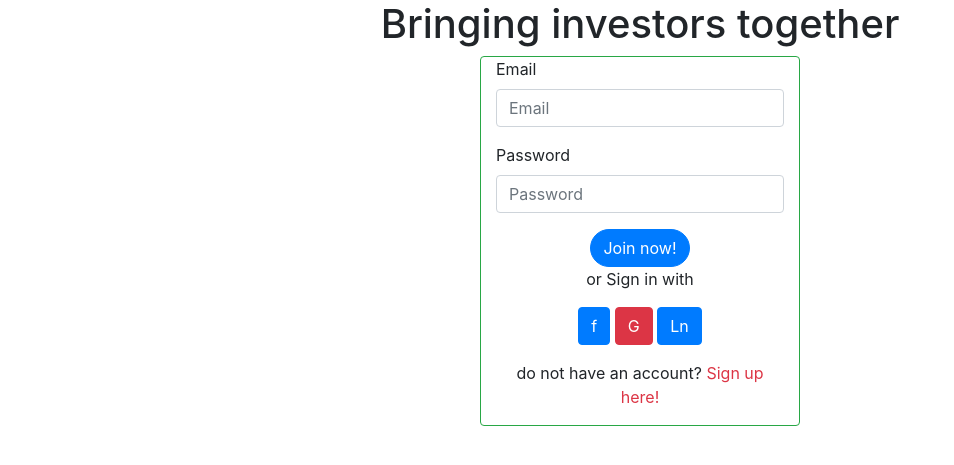
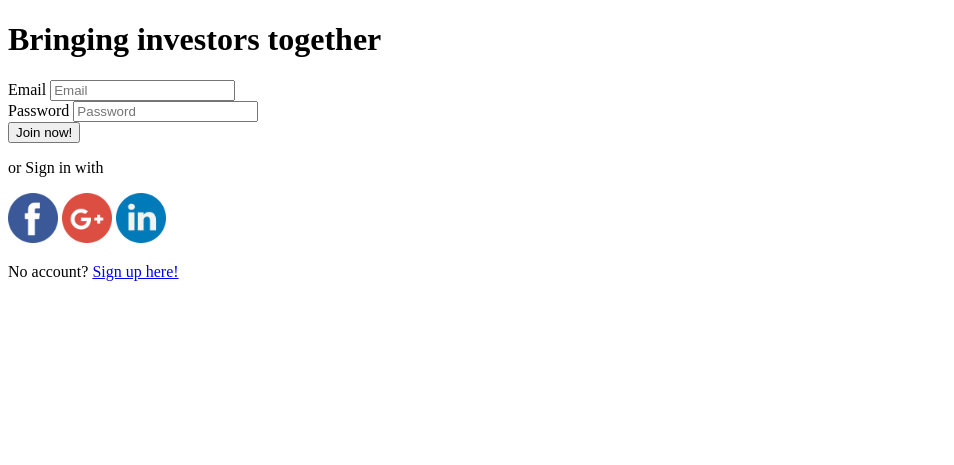
Before and after one commit to maiya-tracy/PythonInvestorsCorner, a Django app: page /login in a window 1280 px wide. Shown: the top 465 px of the page, without its empty margins (0-954 px from the left). Run offline with Django 3.2, Linux system fonts and the light colour scheme; some libraries are stand-ins or nearby versions.

Commit message:
changed some css and html files

```diff
--- a/apps/login_and_registration_app/static/login_and_registration_app/css/style.css
+++ b/apps/login_and_registration_app/static/login_and_registration_app/css/style.css
@@ -13,5 +13,8 @@
   border-radius: 20px;
   margin: 5px 2px;
 }
+.loginicons {
+  width: 50px;
+}
 
 .media_icon
--- a/apps/login_and_registration_app/templates/login_and_registration_app/login.html
+++ b/apps/login_and_registration_app/templates/login_and_registration_app/login.html
@@ -2,14 +2,16 @@
 <html lang="en">
 
 <head>
-    <meta charset="UTF-8">
-    <meta name="viewport" content="width=device-width, initial-scale=1.0">
-    <meta http-equiv="X-UA-Compatible" content="ie=edge">
-    <link rel="stylesheet" href="https://stackpath.bootstrapcdn.com/bootstrap/4.3.1/css/bootstrap.min.css"
-        integrity="sha384-ggOyR0iXCbMQv3Xipma34MD+dH/1fQ784/j6cY/iJTQUOhcWr7x9JvoRxT2MZw1T" crossorigin="anonymous">
-    <title>Document</title>
-</head>
-
+        <!-- Meta data -->
+        <meta charset="UTF-8">
+        <meta name="viewport" content="width=device-width, initial-scale=1.0">
+        <meta http-equiv="X-UA-Compatible" content="ie=edge">
+        <!-- Style -->
+        {% load static %}
+        <!-- <link rel="stylesheet" href="https://stackpath.bootstrapcdn.com/bootstrap/4.3.1/css/bootstrap.min.css"
+        integrity="sha384-ggOyR0iXCbMQv3Xipma34MD+dH/1fQ784/j6cY/iJTQUOhcWr7x9JvoRxT2MZw1T" crossorigin="anonymous"> -->
+        <link rel="stylesheet" href="{% static 'login_and_registration_app/css/style.css' %}">
+        <title>Registration</title>
 <body>
 
     <body>
@@ -40,11 +42,11 @@
                                 <input type="submit" value="Join now!" class="btn btn-primary rounded-pill">
                                 <p>or Sign in with</p>
                                 <p>
-                                    <a href="###" class="btn btn-primary">f</a>
-                                    <a href="###" class="btn btn-danger">G</a>
-                                    <a href="###" class="btn btn-primary">Ln</a>
+                                  <a href="###"><img id="media_icon" class="loginicons" src="{% static 'login_and_registration_app/images/facebook.png' %}" alt="facebook login"></a>
+                                  <a href="###"><img id="media_icon" class="loginicons" src="{% static 'login_and_registration_app/images/google-plus.png' %}" alt="google login"></a>
+                                  <a href="###"><img id="media_icon" class="loginicons" src="{% static 'login_and_registration_app/images/linkedin.png' %}" alt="linkedin login"></a>
                                 </p>
-                                <p>do not have an account? <a href="/registration" class="text-danger">Sign up here!</a></p>
+                                <p>No account? <a href="/registration" class="text-danger">Sign up here!</a></p>
                             </div>
                     </form>
                 </div>
--- a/apps/login_and_registration_app/views.py
+++ b/apps/login_and_registration_app/views.py
@@ -88,8 +88,20 @@ def investments_process(request):
 # ------------------------------------------------------------------
 # add/find Chatrooms
 # ------------------------------------------------------------------
-def add_chatroom(request):
-    return render(request, )
-
 def add_chatroom_process(request):
     return redirect("/user/chatroom/add")
+
+def find_chatroom(request):
+    return render(request, "login_and_registration_app/community.html")
+
+def find_chatroom_process(request):
+    return redirect("/user/chatroom/id")
+
+# ------------------------------------------------------------------
+# Login
+# ------------------------------------------------------------------
+
+def logout(request):
+    request.session.clear()
+    request.session['isloggedin'] = False
+    return redirect('/')
```
Also changed, not shown: apps/login_and_registration_app/templates/login_and_registration_app/registration.html (+4 -4 lines).
